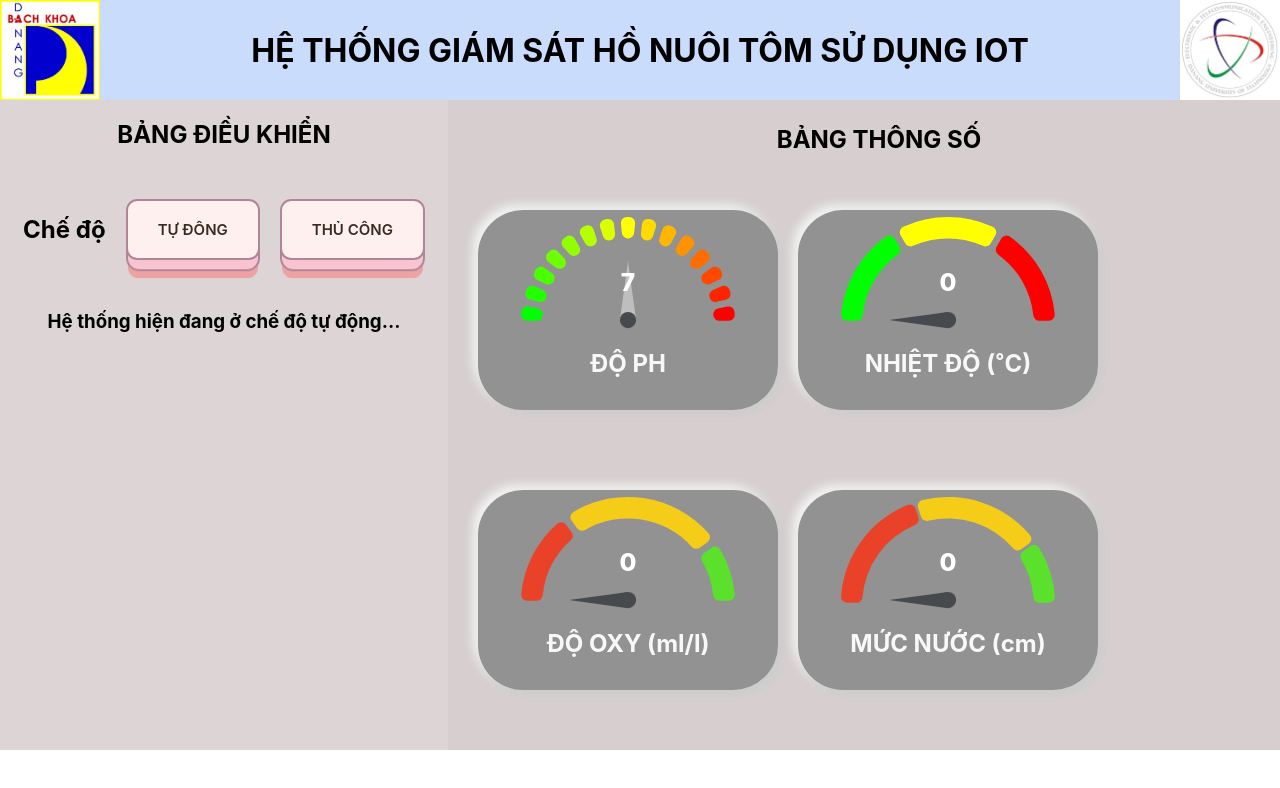
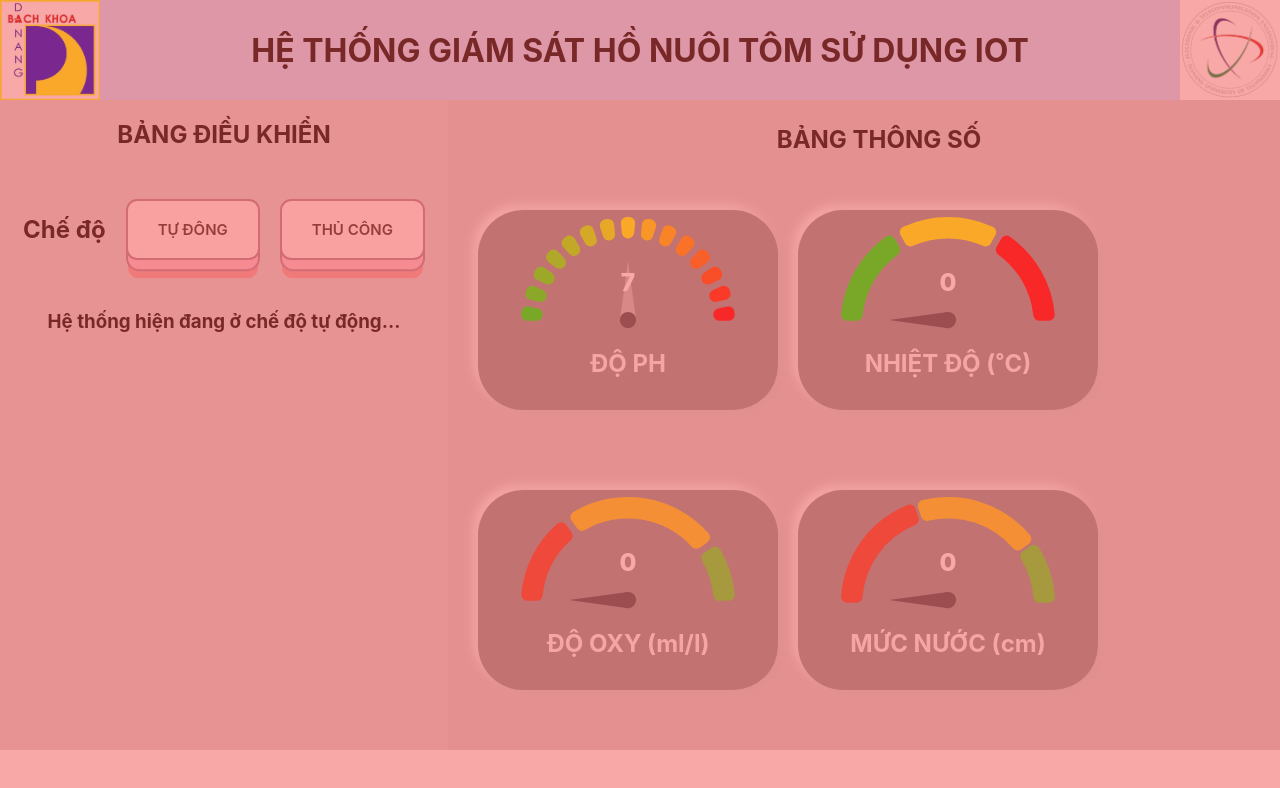
Before and after one commit to ANHBATHUY/quanlyhotom, a React (Create React App) app: page / in a window 1280 px wide. Shown: the top 788 px of the page. Built offline with nearby package versions, Linux system fonts and the light colour scheme; no server answers; the database is empty.

Commit message:
add background when warring

```diff
--- a/src/App.css
+++ b/src/App.css
@@ -5,6 +5,36 @@
 }
 :root{
   --background-color-sidebar: #ddd5d5;
+}
+.urgent{
+  position: fixed;
+  top: 0;
+  left: 0;
+  right: 0;
+  bottom: 0;
+  width: 100%;
+  opacity: 0.5;
+  z-index: 1000;
+  background-color: rgb(243, 80, 80);
+  /* animation: urgent ; */
+  animation-name: urgent;
+  animation-duration: 1s;
+  animation-iteration-count: infinite;
+}
+
+@keyframes urgent {
+  0%{
+    opacity: 0;
+  }
+
+  50%{
+    opacity: 0.5;
+
+  }
+  100%{
+    opacity: 0.8;
+
+  }
 }
 .header{
   height: 100px;
--- a/src/App.js
+++ b/src/App.js
@@ -1,7 +1,7 @@
 import './App.css';
 import { useEffect, useState } from 'react';
 import GaugeChart from 'react-gauge-chart'
-import {getDatabase, off, onValue, ref } from 'firebase/database';
+import { getDatabase, off, onValue, ref } from 'firebase/database';
 import { initializeApp } from "firebase/app";
 
 
@@ -48,6 +48,10 @@ function App() {
 
   return (
     <div className="App">
+      {/* cảnh báo khẩn cấp */}
+      <div className="urgent">
+      </div>
+      {/* -- end cảnh báo khẩn cấp-- */}
       <div className='header'>
         <div className="logo"><img className="logo" src="/logo.jpeg" alt="" /></div>
         <div className="title"><h1>HỆ THỐNG GIÁM SÁT HỒ NUÔI TÔM SỬ DỤNG IOT</h1></div>
@@ -118,7 +122,7 @@ function App() {
 
             <GaugeChart id="gauge-chart3"
 
-              percent={nhietdo/100}
+              percent={nhietdo / 100}
               formatTextValue={(value) => nhietdo}
             />
             <h2 className='title-thongso'>NHIỆT ĐỘ (<sup> &#176;</sup>C)</h2>
@@ -129,7 +133,7 @@ function App() {
               nrOfLevels={30}
               arcsLength={[0.3, 0.5, 0.2]}
               colors={['#EA4228', '#F5CD19', '#5BE12C']}
-              percent={oxy/10}
+              percent={oxy / 10}
               formatTextValue={() => oxy}
             />
             <h2 className='title-thongso'>ĐỘ OXY (<span> ml/L</span>)</h2>
@@ -141,7 +145,7 @@ function App() {
               nrOfLevels={420}
               arcsLength={[0.4, 0.4, 0.2]}
               colors={['#EA4228', '#F5CD19', '#5BE12C']}
-              percent={khoangcach/300}
+              percent={khoangcach / 300}
               arcPadding={0.02}
               formatTextValue={() => khoangcach}
             />
```
Also changed, not shown: 1 other file (tests, documents, lock files or other folders). Lines whose indentation alone changed are shown as unchanged.
